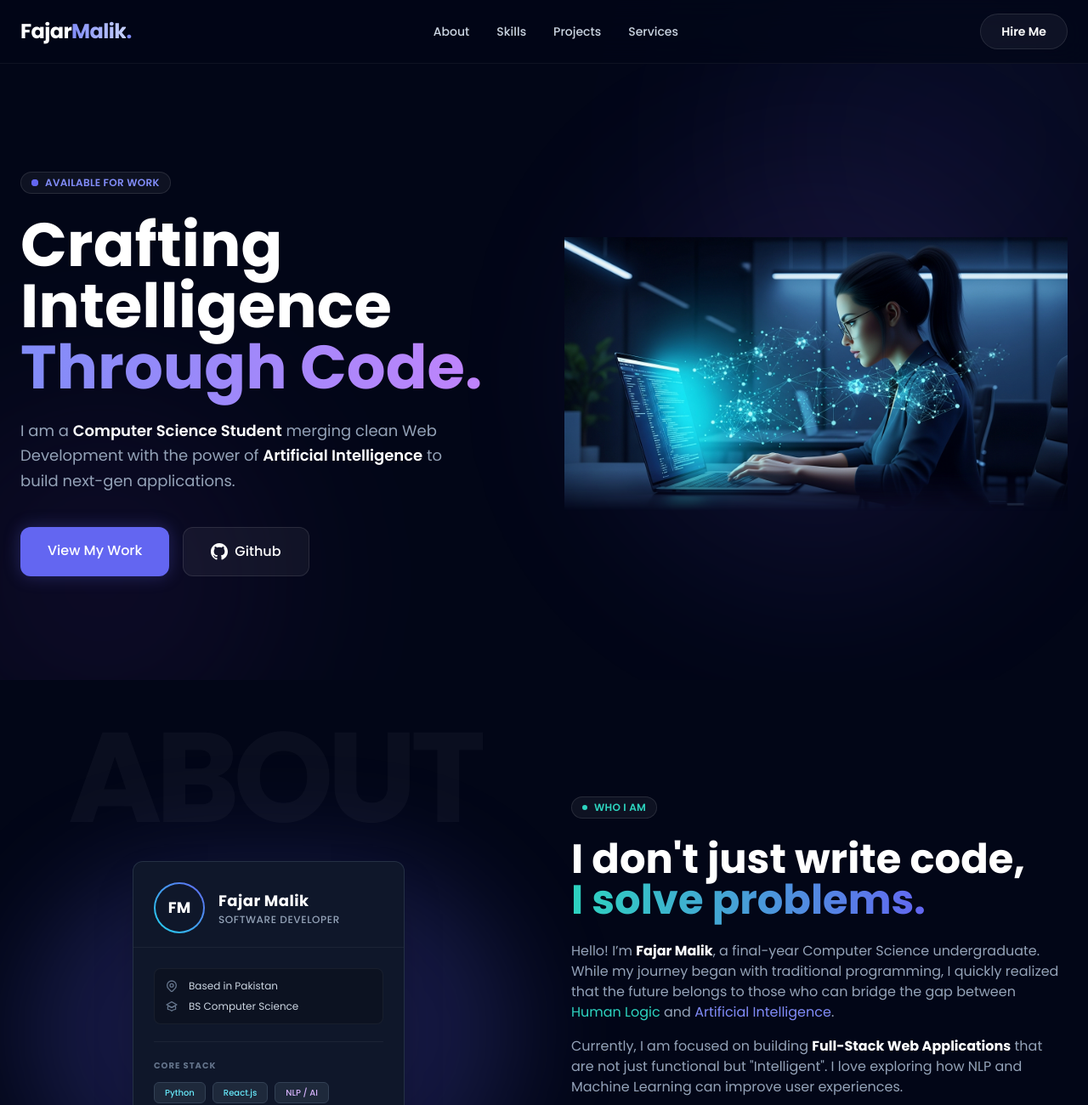
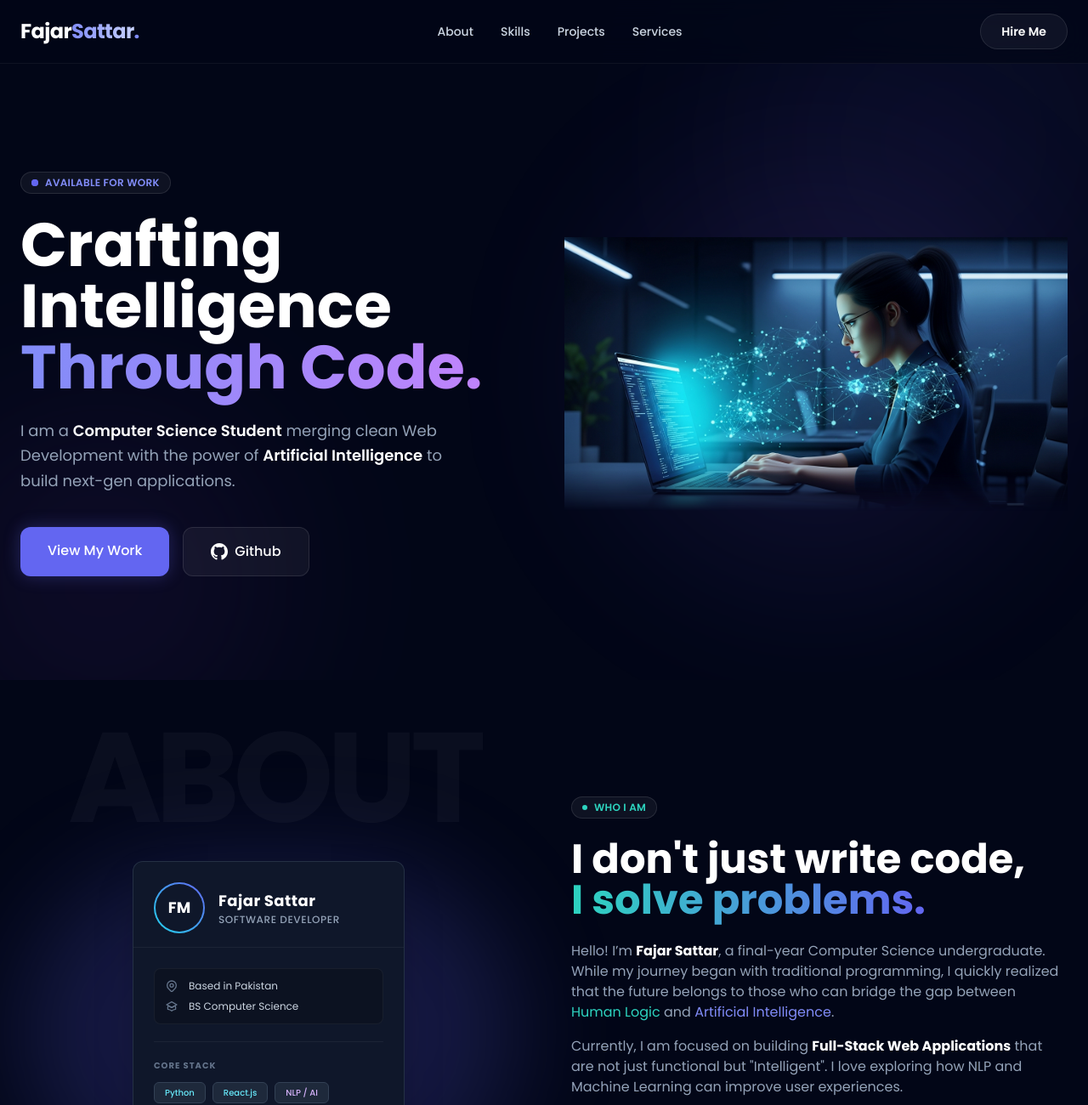
Before and after one commit to FajarSattar/portfolio-website, a plain HTML site: page index.html in a window 1280 px wide. Shown: the top 1300 px of the page at 85% size. Drawn offline with nearby package versions, Linux system fonts and the light colour scheme.

Commit message:
index.html

```diff
--- a/index.html
+++ b/index.html
@@ -4,7 +4,7 @@
 <head>
   <meta charset="UTF-8" />
   <meta name="viewport" content="width=device-width, initial-scale=1.0"/>
-  <title>Fajar Malik | AI & Web Developer</title>
+  <title>Fajar Sattar | AI & Web Developer</title>
   <link rel="stylesheet" href="https://cdnjs.cloudflare.com/ajax/libs/font-awesome/6.0.0/css/all.min.css" />
 
   <!-- Tailwind CSS -->
@@ -66,7 +66,7 @@
 
     <!-- 1. ATTRACTIVE TEXT LOGO -->
     <a href="#" class="group text-2xl font-bold tracking-tight text-white">
-      Fajar<span class="text-transparent bg-clip-text bg-gradient-to-r from-indigo-400 to-indigo-200 group-hover:to-indigo-100 transition-all duration-300">Malik</span><span class="text-indigo-400">.</span>
+      Fajar<span class="text-transparent bg-clip-text bg-gradient-to-r from-indigo-400 to-indigo-200 group-hover:to-indigo-100 transition-all duration-300">Sattar</span><span class="text-indigo-400">.</span>
     </a>
 
     <!-- 2. DESKTOP MENU (Clean & Minimal) -->
@@ -188,7 +188,7 @@
           <!-- Note: 'mask-image' neeche se soft fade deta hai taakay sharp line na banay -->
           <img
             src="assets/images/herosection.png"
-            alt="Fajar Malik AI Developer"
+            alt="Fajar Sattar AI Developer"
             class="w-full max-w-[650px] h-full object-contain drop-shadow-[0_0_50px_rgba(99,102,241,0.2)]"
             style="-webkit-mask-image: linear-gradient(to bottom, black 85%, transparent 100%); mask-image: linear-gradient(to bottom, black 85%, transparent 100%);"
           />
@@ -230,7 +230,7 @@
                 </div>
                 <!-- Name & Title -->
                 <div>
-                    <h3 class="text-lg font-bold text-white tracking-wide">Fajar Malik</h3>
+                    <h3 class="text-lg font-bold text-white tracking-wide">Fajar Sattar</h3>
                     <p class="text-xs text-slate-400 font-medium tracking-wider uppercase">Software Developer</p>
                 </div>
             </div>
@@ -298,7 +298,7 @@
         <!-- Paragraphs -->
         <div class="space-y-4 text-slate-400 text-sm md:text-base leading-relaxed">
             <p>
-                Hello! I’m <strong class="text-white">Fajar Malik</strong>, a final-year Computer Science undergraduate.
+                Hello! I’m <strong class="text-white">Fajar Sattar</strong>, a final-year Computer Science undergraduate.
                 While my journey began with traditional programming, I quickly realized that the future belongs to those who can bridge the gap between <span class="text-teal-400">Human Logic</span> and <span class="text-indigo-400">Artificial Intelligence</span>.
             </p>
             <p>
@@ -1000,7 +1000,7 @@ function switchFYP(index) {
 
     <!-- Footer -->
     <div class="border-t border-slate-800 mt-20 pt-8 flex flex-col md:flex-row justify-between items-center gap-4">
-      <p class="text-slate-500 text-sm">&copy; 2026 Fajar Malik. All Rights Reserved.</p>
+      <p class="text-slate-500 text-sm">&copy; 2026 Fajar Sattar. All Rights Reserved.</p>
       <div class="flex gap-6 text-sm text-slate-500 font-medium">
         <a href="#" class="hover:text-white transition">Privacy Policy</a>
         <a href="#" class="hover:text-white transition">Terms of Service</a>
```
